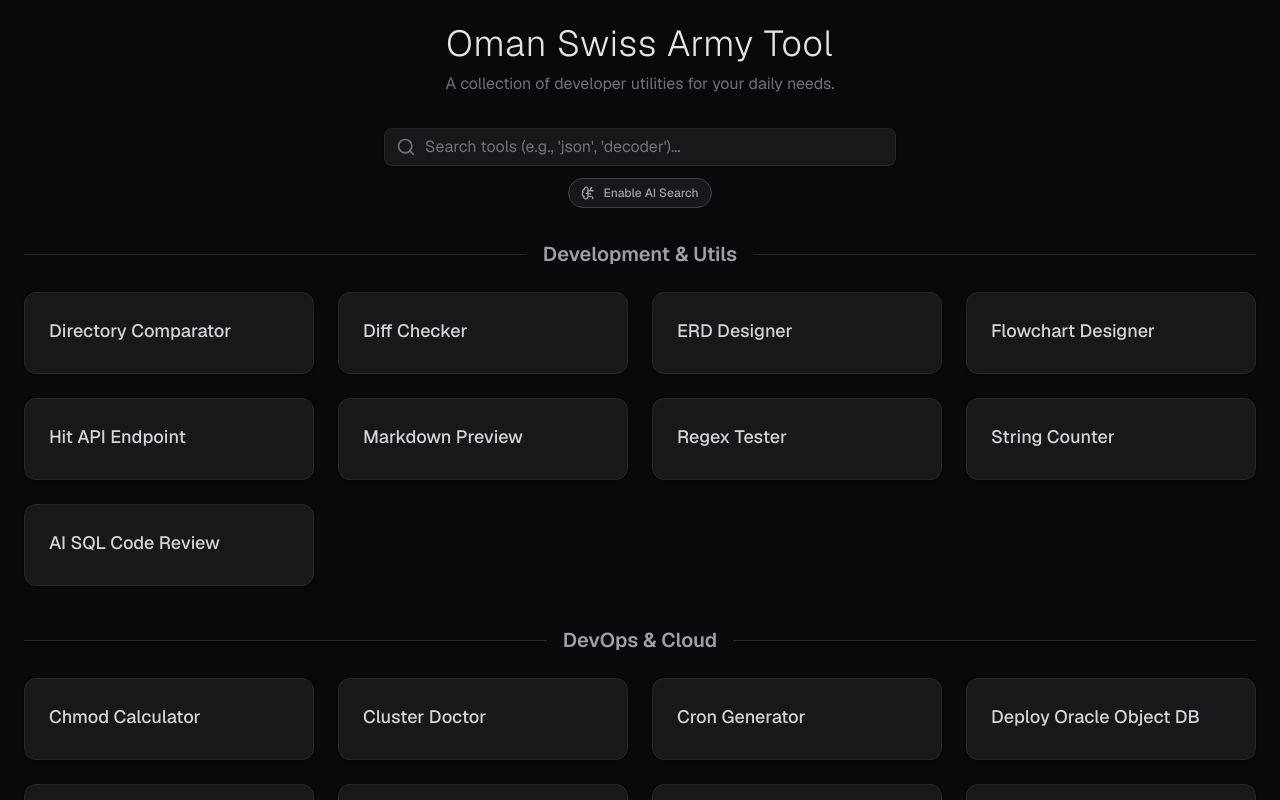
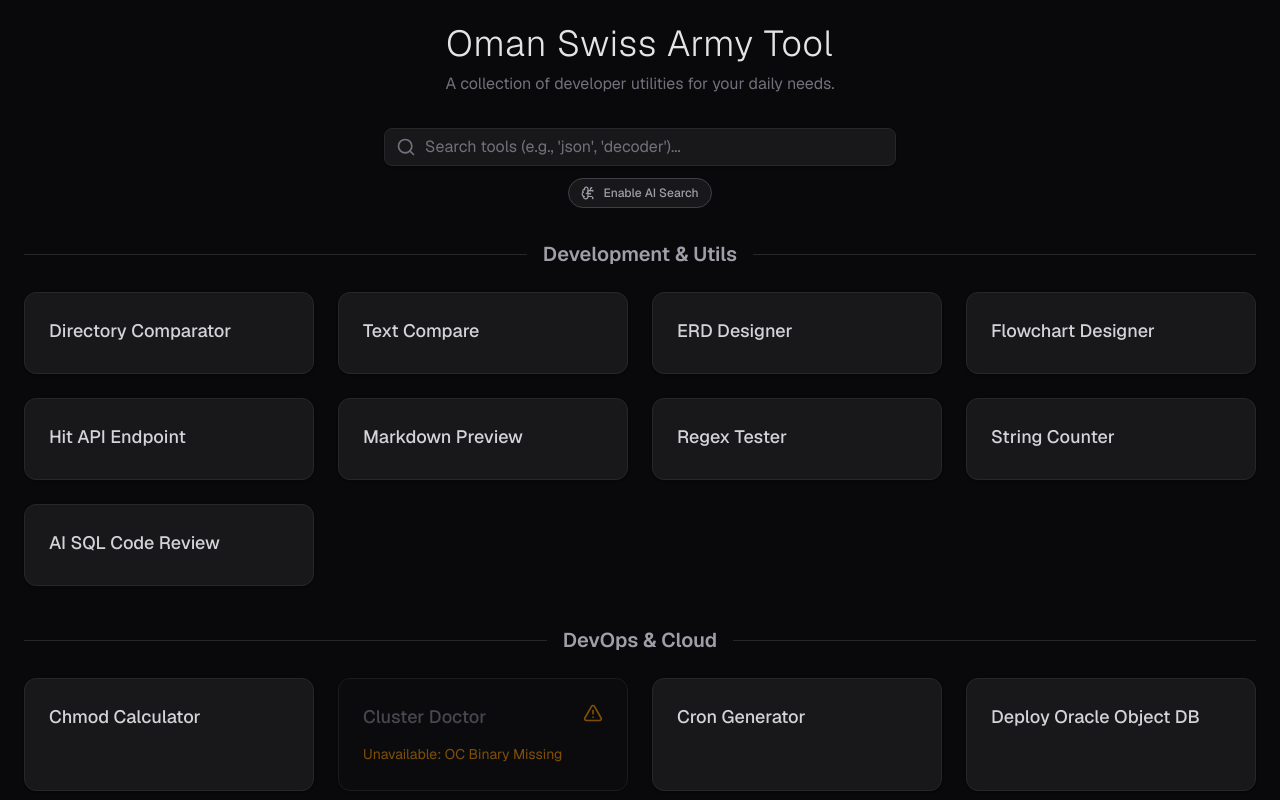
Before and after one commit to omandotkom/OmanSwissArmy, a Next.js app: page / in a window 1280 px wide. Shown: the top 800 px of the page. Built offline with nearby package versions, Linux system fonts and the light colour scheme.

Commit message:
build script

```diff
--- /dev/null
+++ b/src/app/api/system/dependencies/route.ts
@@ -0,0 +1,33 @@
+import { NextResponse } from "next/server";
+import fs from "fs";
+import path from "path";
+
+export async function GET() {
+    try {
+        const cwd = process.cwd();
+        const isWindows = process.platform === "win32";
+
+        // Check for OC binary
+        // In dev: ./bin/oc.exe
+        // In prod: ./bin/oc.exe (copied via build.bat)
+        const ocPath = path.join(cwd, "bin", isWindows ? "oc.exe" : "oc");
+        const hasOc = fs.existsSync(ocPath);
+
+        // Check for AI models
+        // In dev: ./public/models
+        // In prod: ./public/models (copied via build.bat)
+        const modelsPath = path.join(cwd, "public", "models");
+        const hasAi = fs.existsSync(modelsPath) && fs.readdirSync(modelsPath).length > 0;
+
+        return NextResponse.json({
+            oc: hasOc,
+            ai: hasAi,
+        });
+    } catch (error) {
+        console.error("Error checking dependencies:", error);
+        return NextResponse.json(
+            { oc: false, ai: false },
+            { status: 500 }
+        );
+    }
+}
--- a/src/app/page.tsx
+++ b/src/app/page.tsx
@@ -2,13 +2,27 @@
 
 import Link from "next/link";
 import { useState, useEffect } from "react";
-import { Search, Sparkles, BrainCircuit, Loader2 } from "lucide-react";
+import { Search, Sparkles, BrainCircuit, Loader2, AlertTriangle } from "lucide-react";
 import { toolGroups } from "@/data/tools";
 import { useAiSearch } from "@/hooks/useAiSearch";
 
 export default function Home() {
   const [searchQuery, setSearchQuery] = useState("");
   const [isAiMode, setIsAiMode] = useState(false);
+  const [dependencies, setDependencies] = useState<{ oc: boolean; ai: boolean }>({ oc: true, ai: true });
+
+  useEffect(() => {
+    // Check system dependencies on load
+    fetch('/api/system/dependencies')
+      .then(res => res.json())
+      .then(data => {
+        setDependencies(data);
+        if (!data.ai && isAiMode) {
+          setIsAiMode(false);
+        }
+      })
+      .catch(err => console.error("Failed to check dependencies:", err));
+  }, []);
 
   // AI Search Hook
   const {
@@ -34,6 +48,7 @@ export default function Home() {
     href: string;
     title: string;
     description: string;
+    dependency?: string;
   };
 
   type ToolGroup = {
@@ -110,8 +125,12 @@ export default function Home() {
             {/* AI Toggle & Status */}
             <div className="flex items-center justify-center gap-4">
               <button
-                onClick={() => setIsAiMode(!isAiMode)}
-                className={`flex items-center gap-2 px-3 py-1.5 rounded-full text-xs font-medium transition-all duration-300 border ${isAiMode
+                onClick={() => !dependencies.ai ? null : setIsAiMode(!isAiMode)}
+                disabled={!dependencies.ai}
+                title={!dependencies.ai ? "AI Model libraries are not available" : ""}
+                className={`flex items-center gap-2 px-3 py-1.5 rounded-full text-xs font-medium transition-all duration-300 border ${!dependencies.ai
+                  ? "bg-zinc-900 border-zinc-800 text-zinc-600 cursor-not-allowed opacity-50"
+                  : isAiMode
                     ? "bg-indigo-900/30 border-indigo-500/50 text-indigo-300"
                     : "bg-zinc-900 border-zinc-700 text-zinc-400 hover:bg-zinc-800"
                   }`}
@@ -149,30 +168,63 @@ export default function Home() {
                 <span className="ml-4 h-px flex-1 bg-zinc-800"></span>
               </h2>
               <div className="grid w-full grid-cols-1 gap-6 md:grid-cols-2 lg:grid-cols-3 xl:grid-cols-4">
-                {group.items.map((tool) => (
-                  <Link key={tool.href} href={tool.href} className="block w-full">
-                    <button className={`group relative flex h-full w-full flex-col items-start justify-start overflow-hidden rounded-xl border p-6 text-left shadow-sm transition-all duration-300 hover:shadow-md active:scale-[0.98] ${isAiMode
-                      ? "bg-zinc-900/50 border-indigo-900/30 hover:bg-indigo-900/20 hover:border-indigo-500/50"
-                      : "bg-zinc-900 border-zinc-800 hover:bg-zinc-800 hover:border-zinc-700"
+                {group.items.map((tool) => {
+                  const isOcMissing = tool.dependency === 'oc' && !dependencies.oc;
+                  const isAiMissing = tool.dependency === 'ai' && !dependencies.ai;
+                  const isDisabled = isOcMissing || isAiMissing;
+                  const missingLabel = isOcMissing ? "OC Binary Missing" : isAiMissing ? "AI Model Missing" : "";
+
+                  const CardContent = (
+                    <button
+                      disabled={isDisabled}
+                      className={`group relative flex h-full w-full flex-col items-start justify-start overflow-hidden rounded-xl border p-6 text-left shadow-sm transition-all duration-300 ${isDisabled
+                        ? "bg-zinc-900/30 border-zinc-800 cursor-not-allowed opacity-60"
+                        : isAiMode
+                          ? "bg-zinc-900/50 border-indigo-900/30 hover:bg-indigo-900/20 hover:border-indigo-500/50 hover:shadow-md active:scale-[0.98]"
+                          : "bg-zinc-900 border-zinc-800 hover:bg-zinc-800 hover:border-zinc-700 hover:shadow-md active:scale-[0.98]"
+                        }`}
+                    >
+                      <div className="flex w-full justify-between items-start mb-1">
+                        <span className={`text-lg font-medium transition-colors duration-300 ${isDisabled
+                          ? "text-zinc-500"
+                          : isAiMode ? "text-indigo-200 group-hover:text-white" : "text-zinc-300 group-hover:text-white"
                           }`}>
-                      <span className={`mb-1 text-lg font-medium transition-colors duration-300 ${isAiMode ? "text-indigo-200 group-hover:text-white" : "text-zinc-300 group-hover:text-white"}`}>
                           {tool.title}
                         </span>
-                      <div className="max-h-0 opacity-0 transition-all duration-300 ease-out group-hover:max-h-20 group-hover:opacity-100 group-hover:mt-2">
-                        <p className="text-sm text-zinc-400 leading-relaxed">
-                          {tool.description}
+                        {isDisabled && (
+                          <AlertTriangle className="h-5 w-5 text-amber-500/80" />
+                        )}
+                      </div>
+
+                      <div className={`max-h-0 opacity-0 transition-all duration-300 ease-out ${isDisabled ? "max-h-20 opacity-100 mt-2" : "group-hover:max-h-20 group-hover:opacity-100 group-hover:mt-2"}`}>
+                        <p className={`text-sm leading-relaxed ${isDisabled ? "text-amber-500/80" : "text-zinc-400"}`}>
+                          {isDisabled ? `Unavailable: ${missingLabel}` : tool.description}
                         </p>
                       </div>
 
                       {/* Always show description in AI mode for better context visibility */}
-                      {isAiMode && (
+                      {isAiMode && !isDisabled && (
                         <p className="mt-2 text-sm text-zinc-500 leading-relaxed group-hover:hidden">
                           {tool.description}
                         </p>
                       )}
                     </button>
+                  );
+
+                  if (isDisabled) {
+                    return (
+                      <div key={tool.href} className="block w-full" title={`Required library (${tool.dependency}) is missing`}>
+                        {CardContent}
+                      </div>
+                    );
+                  }
+
+                  return (
+                    <Link key={tool.href} href={tool.href} className="block w-full">
+                      {CardContent}
                     </Link>
-                ))}
+                  );
+                })}
               </div>
             </section>
           ))
--- a/src/data/tools.ts
+++ b/src/data/tools.ts
@@ -9,7 +9,7 @@ export const toolGroups = [
             },
             {
                 href: "/diff-checker",
-                title: "Diff Checker",
+                title: "Text Compare",
                 description: "Compare text files and highlight differences.",
             },
             {
@@ -46,6 +46,7 @@ export const toolGroups = [
                 href: "/sql-review",
                 title: "AI SQL Code Review",
                 description: "Analyze SQL Stored Procedures for bugs using AI.",
+                dependency: "ai",
             },
         ],
     },
@@ -61,6 +62,7 @@ export const toolGroups = [
                 href: "/cluster-doctor",
                 title: "Cluster Doctor",
                 description: "Diagnose stuck builds and cluster health.",
+                dependency: "oc",
             },
             {
                 href: "/cron-generator",
@@ -81,6 +83,7 @@ export const toolGroups = [
                 href: "/idle-pod-finder",
                 title: "Idle Pod Finder",
                 description: "Detect inactive pods to save resources.",
+                dependency: "oc",
             },
             {
                 href: "/oracle-object-validator",
@@ -96,16 +99,19 @@ export const toolGroups = [
                 href: "/pvc-analyzer",
                 title: "PVC Analyzer",
                 description: "Find zombie PVCs, inspect contents, and analyze usage.",
+                dependency: "oc",
             },
             {
                 href: "/pvc-browser",
                 title: "PVC Browser",
                 description: "Inspect Kubernetes Persistent Volume Claims.",
+                dependency: "oc",
             },
             {
                 href: "/pvc-migrator",
                 title: "PVC Migrator (Beta)",
                 description: "Safely migrate PVCs to new storage classes wizard.",
+                dependency: "oc",
             },
             {
                 href: "/openshift-resource-converter",
```
Also changed, not shown: distribute.txt (added), 2 other files (tests, documents, lock files or other folders). Lines whose indentation alone changed are shown as unchanged.
